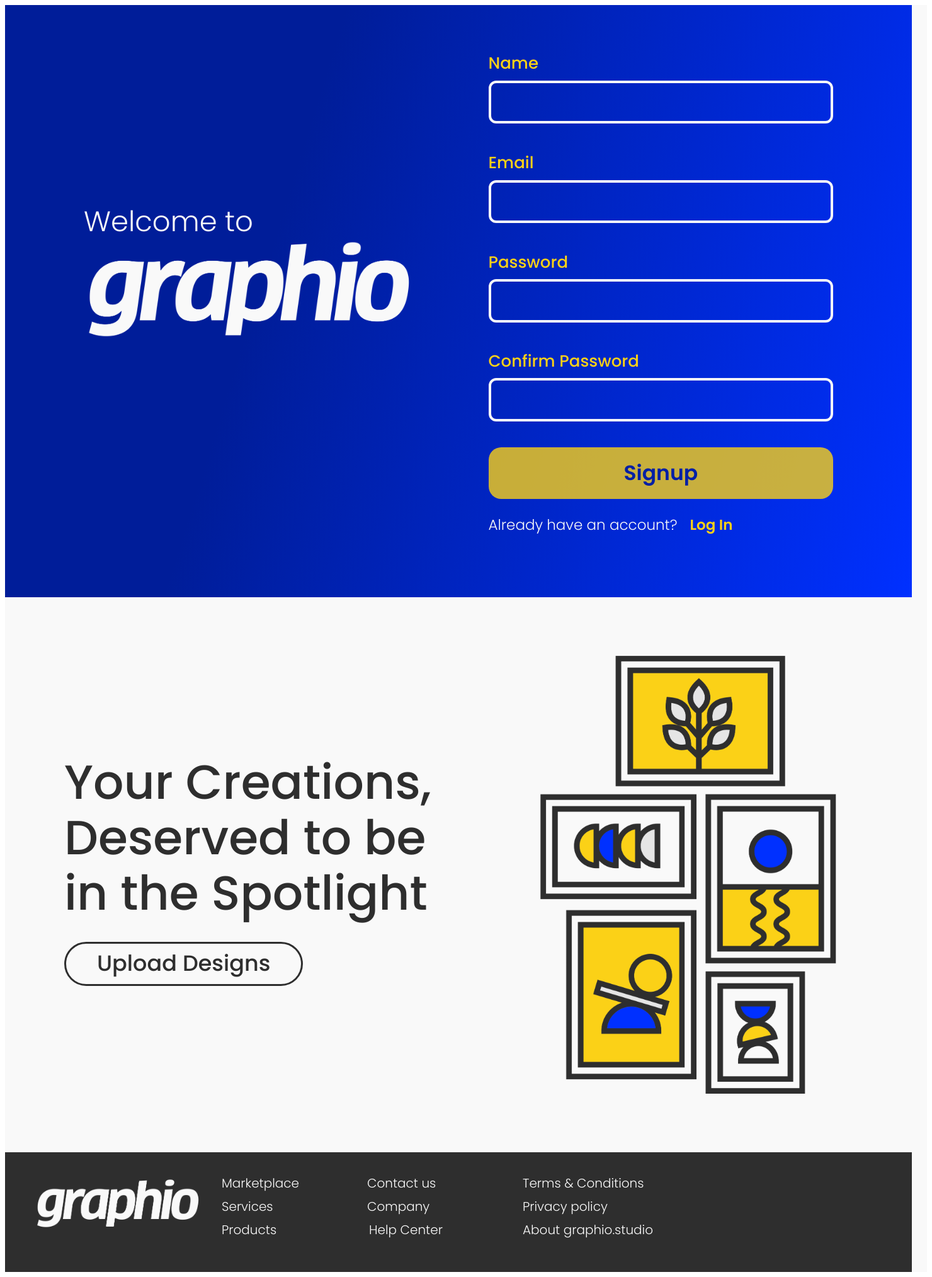
After one commit to johannesclaus30/graphio, a PHP site: page /signup.php in a window 1480 px wide. The commit adds this page. Shown: the whole page at 63% size. Run offline with PHP 8.4, Linux system fonts and the light colour scheme.

Commit message:
Commit 1-September 14

```diff
--- /dev/null
+++ b/connections.php
@@ -0,0 +1,8 @@
+<?php
+
+$connections = mysqli_connect("localhost", "root", "", "graphio_db");
+    if (mysqli_connect_errno()) {
+        echo "Failed to connect to MySQL: " . mysqli_connect_error();
+    }
+
+?>
--- /dev/null
+++ b/signup.php
@@ -0,0 +1,143 @@
+<?php
+
+include("connections.php");
+
+$User_Name = $User_Email = $User_Password = $User_ConfirmPassword = $User_Type = "";
+$User_NameErr = $User_EmailErr = $User_PasswordErr = $User_ConfirmPasswordErr = "";
+
+if ($_SERVER["REQUEST_METHOD"] == "POST") {
+
+    if (empty($_POST["User_Name"])) {
+        $User_NameErr = "Name is required!";
+    } else {
+        $User_Name = $_POST["User_Name"];
+    }
+
+    if (empty($_POST["User_Email"])) {
+        $User_EmailErr = "Email is required!";
+    } else {
+        $User_Email = $_POST["User_Email"];
+    }
+
+    if (empty($_POST["User_Password"])) {
+        $User_PasswordErr = "Password is required!";
+    } else {
+        $User_Password = $_POST["User_Password"];
+    }
+
+    if (empty($_POST["User_ConfirmPassword"])) {
+        $User_ConfirmPasswordErr = "Confirm Password is required!";
+    } else {
+        $User_ConfirmPassword = $_POST["User_ConfirmPassword"];
+    }
+
+    if ($User_Name && $User_Email && $User_Password && $User_ConfirmPassword) {
+        $check_email = mysqli_query($connections, "SELECT * FROM user WHERE User_Email='$User_Email'");
+        $check_email_row = mysqli_num_rows($check_email);
+
+        if($check_email_row > 0) {
+            $User_EmailErr = "Email is already registered!";
+        } else {
+            $query = mysqli_query($connections, "INSERT INTO user (User_Name, User_Email, User_Password, User_Type) VALUES ('$User_Name','$User_Email','$User_Password','1')");
+
+            echo "<script language='javascript'>alert('New Record has been inserted!')</script>";
+            echo "<script>window.location.href='login.php';</script>";
+        }
+    }
+}
+
+?>
+
+<style>
+.error {
+    color: #fafafa;
+    font-family: "Poppins", sans-serif;
+    font-size: 15px;
+    margin-top: 5px;
+}
+</style>
+
+<!DOCTYPE html>
+<html lang="en">
+<head>
+    <meta charset="UTF-8">
+    <meta name="viewport" content="width=device-width, initial-scale=1.0">
+    <title>Create Graphio Account | Sign Up</title>
+    <link rel="stylesheet" href="signup2.css">
+</head>
+<body>
+    <div class="signup">
+    <div class="upper-header-blue">
+        <div class="welcome-to-graphio">
+        <div class="welcome-to">Welcome to</div>
+        <img class="graphio-logo-white" src="logos/graphio_logo_white.png" />
+        </div>
+
+        <form method="POST" action="<?php htmlspecialchars("PHP_SELF"); ?>">
+        <div class="signup-fields">
+            <div class="name">
+                <div class="name-txt">Name</div>
+                <input type="text" name="User_Name" class="name-field" value="<?php echo $User_Name; ?>">
+                <span class="error"><?php echo $User_NameErr; ?></span>
+            </div>
+            <div class="email">
+                <div class="email-txt">Email</div>
+                <input type="text" name="User_Email" class="email-field" value="<?php echo $User_Email; ?>">
+                <span class="error"><?php echo $User_EmailErr; ?></span>
+            </div>
+            <div class="password">
+                <div class="password-txt">Password</div>
+                <input type="password" name="User_Password" class="password-field" value="<?php echo $User_Password; ?>">
+                <span class="error"><?php echo $User_PasswordErr; ?></span>
+            </div>
+            <div class="confirm-password">
+                <div class="confirm-password-txt">Confirm Password</div>
+                <input type="password" name="User_ConfirmPassword" class="confirm-password-field" value="<?php echo $User_ConfirmPassword; ?>">
+                <span class="error"><?php echo $User_ConfirmPasswordErr; ?></span>
+            </div>
+            <button type="submit" class="signup-button">
+                <div class="signup-lbl">Signup</div>
+            </button>
+        </form>
+
+        <div class="login">
+            <div class="already-have-an-account">Already have an account?</div>
+            <div class="log-in">Log In</div>
+        </div>
+        </div>
+    </div>
+    <div class="your-creations">
+        <div class="frame-10">
+        <div class="your-creations-deserved-to-be-in-the-spotlight">
+            Your Creations, Deserved to be in the Spotlight
+        </div>
+        <div class="upload-designs">
+            <div class="upload-designs2">Upload Designs</div>
+            <div class="rectangle-3"></div>
+        </div>
+        </div>
+        <img class="picture-frame-01" src="elements/Picture_Frame.png" />
+    </div>
+    <div class="footer">
+        <div class="frame-14">
+        <img
+            class="graphio-studio-logo-white"
+            src="logos/graphio_logo_white.png"
+        />
+        <div class="frame-13">
+            <div class="about-graphio-studio">About graphio.studio</div>
+            <div class="privacy-policy">Privacy policy</div>
+            <div class="terms-conditions">Terms &amp; Conditions</div>
+            <div class="help-center">Help Center</div>
+            <div class="company">Company</div>
+            <div class="contact-us">Contact us</div>
+            <div class="products">Products</div>
+            <div class="services">Services</div>
+            <div class="marketplace">Marketplace</div>
+        </div>
+        </div>
+    </div>
+    </div>
+
+</body>
+</html>
--- a/signup2.css
+++ b/signup2.css
@@ -27,6 +27,7 @@
   overflow: hidden;
   grid-template-columns: repeat(2, minmax(0, 1fr));
   grid-template-rows: repeat(1, minmax(0, 1fr));
+  width: 1440px;
 }
 .welcome-to-graphio {
   display: flex;
@@ -67,6 +68,12 @@
   position: relative;
   grid-column: 2 / span 1;
   grid-row: 1 / span 1;
+}
+.error {
+  color: #fbd117;
+  font-family: "Poppins", sans-serif;
+  font-size: 15px;
+  margin-top: 5px;
 }
 .name {
   display: flex;
@@ -216,8 +223,9 @@
   color: #f9f9f9;
   outline: none;
 }
-.signup2 {
+.signup-button {
   background: #fbd117;
+  border: none;
   border-radius: 20px;
   padding: 21px 175px 21px 175px;
   display: flex;
@@ -228,7 +236,15 @@
   align-self: stretch;
   flex-shrink: 0;
   position: relative;
+
+  opacity: 0.8;
+  transition: 0.3s;
+
+  text-decoration: none;
+  cursor: pointer;
 }
+.signup-button:hover {opacity: 1}
+
 .signup-lbl {
   color: #001d99;
   text-align: center;
@@ -238,6 +254,7 @@
   font-weight: 700;
   position: relative;
 }
+
 .login {
   display: flex;
   flex-direction: row;
```
Also changed, not shown: login.css (+23 -1 lines), login.php (renamed from login.html, +6 -6 lines), signup.html (deleted, +0 -76 lines).
